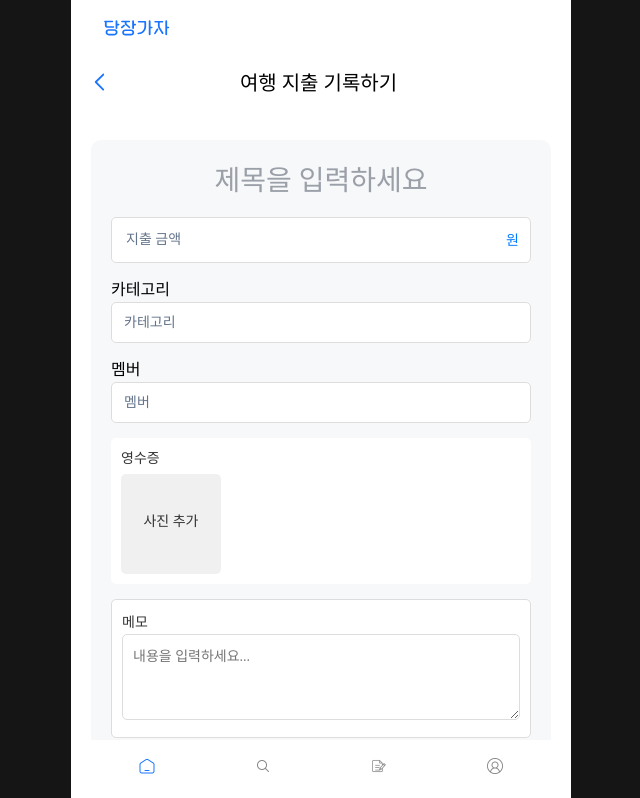
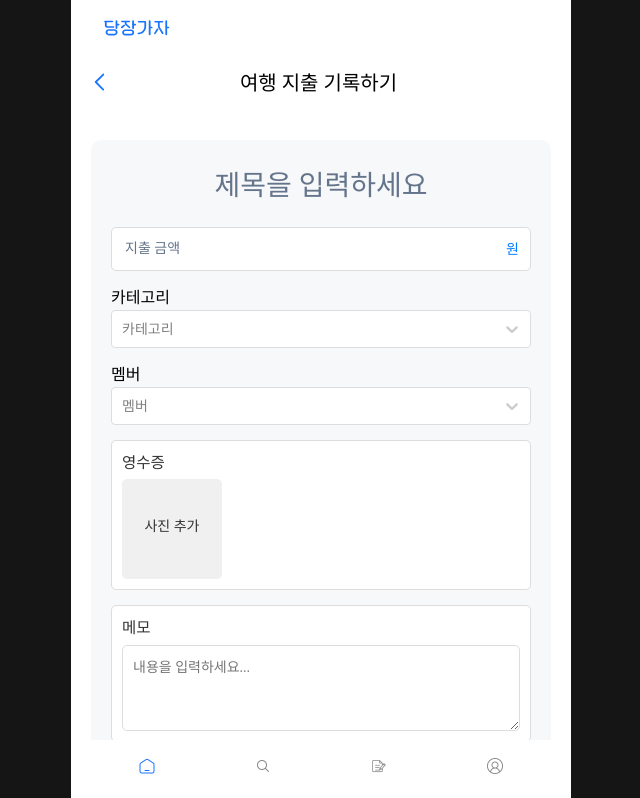
Before and after one commit to oculo0204/likelion_networking_2024, a React (Create React App) app: page /record in a window 1280 px wide. Shown: the top 798 px of the page, without its empty margins (319-959 px from the left). Built offline with nearby package versions, Linux system fonts and the light colour scheme; a web font is replaced by a local one; what chartjs-plugin-datalabels would draw is missing.

Commit message:
수정사항

```diff
--- a/package.json
+++ b/package.json
@@ -6,14 +6,15 @@
     "@testing-library/jest-dom": "^5.17.0",
     "@testing-library/react": "^13.4.0",
     "@testing-library/user-event": "^13.5.0",
-    "framer-motion": "^11.5.4",
     "chart.js": "^4.4.4",
     "chartjs-plugin-datalabels": "^2.2.0",
+    "framer-motion": "^11.5.4",
     "react": "^18.3.1",
     "react-chartjs-2": "^5.2.0",
     "react-dom": "^18.3.1",
     "react-router-dom": "^6.26.1",
     "react-scripts": "5.0.1",
+    "react-select": "^5.8.0",
     "sass": "^1.78.0",
     "web-vitals": "^2.1.4"
   },
--- a/src/assets/sass/section/record.scss
+++ b/src/assets/sass/section/record.scss
@@ -37,18 +37,89 @@
         }
     }
 
-    .report-section {
+    .record-section {
         background-color: #F7F8FA;
         padding: 20px;
         border-radius: 10px;
         margin-top: 120px;
 
-        h1 {
+        &.editing .input-field input {
+            font-size: 14px;
+        }
+
+        &.saved .show-amount {
+            font-size: 28px;
+            margin-bottom: 15px;
+            text-align: left;
+            color: #000000;
+            background-color: #F7F8FA;
+            border: none;
+            padding: 10px;
+            display: flex;
+            align-items: center;
+            margin-left: -7px;
+        }
+
+        &.saved .currency {
+            color: #007bff;
+            font-size: 28px;
+            margin-left: 8px;
+        }
+
+        .show-category {
+            display: flex;
+            align-items: center;
+            margin-left: auto;
+            font-size: 14px;
+            color: #007bff;
+
+            .category-item {
+                border: 1px solid #007bff;
+                border-radius: 10px;
+                padding: 5px 14px;
+            }
+        }
+
+        .show-member {
+            display: flex;
+            flex-direction: row;
+            align-items: center;
+            flex-wrap: wrap;
+            padding: 10px;
+            font-size: 14px;
+            border: 1px solid #ddd;
+            border-radius: 5px;
+            width: 100%;
+            box-sizing: border-box;
+            background-color: #ffffff;
+            margin-bottom: 15px;
+
+
+            .member-item {
+                margin-left: 4px;
+                margin-right: 2px;
+                border: 1px solid #007bff;
+                border-radius: 10px;
+                padding: 5px 10px;
+                color: #007bff;
+
+                &:first-child {
+                    margin-left: 250px;
+                }
+            }
+        }
+
+        .title-input {
             font-size: 28px;
             font-weight: bold;
             margin-bottom: 15px;
             text-align: center;
             color: #9a9fa8;
+            background-color: #F7F8FA;
+            border: none;
+            border-radius: 5px;
+            width: 100%;
+            padding: 10px;
         }
 
         .input-field {
@@ -58,7 +129,7 @@
             margin-bottom: 15px;
 
             input {
-                padding: 14px;
+                padding: 13px;
                 font-size: 14px;
                 border: 1px solid #ddd;
                 border-radius: 5px;
@@ -78,30 +149,31 @@
             position: relative;
             margin-bottom: 15px;
 
-            select {
+            .react-select__control {
                 width: 100%;
                 padding: 12px;
-                font-size: 14px;
+                font-size: 12px;
                 border: 1px solid #ddd;
                 border-radius: 5px;
-                appearance: none;
                 background: white;
             }
         }
 
-        .receipt {
+        .receipt,
+        .memo {
             display: flex;
             flex-direction: column;
             align-items: flex-start;
             margin-bottom: 15px;
             background-color: white;
+            border: 1px solid #ddd;
             border-radius: 5px;
             padding: 10px;
 
             label {
-                font-size: 14px;
+                font-size: 15.5px;
+                color: #333;
                 margin-bottom: 5px;
-                color: #333;
             }
 
             .photo-box {
@@ -114,10 +186,12 @@
                 border-radius: 5px;
                 cursor: pointer;
                 position: relative;
+                overflow: hidden;
+            }
 
             .uploaded-img {
-                    max-width: 100%;
-                    max-height: 100%;
+                width: 100px;
+                height: 100px;
                 border-radius: 5px;
             }
 
@@ -127,24 +201,8 @@
                 color: #333;
                 font-size: 14px;
             }
-            }
-        }
 
-
-        .memo {
-            background-color: white;
-            padding: 10px;
-            border: 1px solid #ddd;
-            border-radius: 5px;
-            margin-bottom: 15px;
-
-            label {
-                font-size: 14px;
-                color: #333;
-                margin-bottom: 5px;
-            }
-
-            textarea, .photo-box {
+            textarea {
                 width: 100%;
                 padding: 10px;
                 font-size: 14px;
@@ -152,22 +210,34 @@
                 border-radius: 5px;
                 background-color: #ffffff;
             }
+        }
 
+    }
+
+    .saved-section {
+        .input-field {
+            margin-top: 20px;
+        }
     }
 }
 
+// 버튼 스타일 섹션
 .buttons {
-        display: flex;
-        justify-content: space-between;
+    display: flex !important;
+    flex-direction: row !important;
+    justify-content: center !important;
+    align-items: center !important;
     margin-top: 20px;
+    gap: 10px;
 
     button {
-            width: 48%;
+        width: 50%;                      // 버튼의 너비를 각각 40%로 설정
         padding: 10px;
         font-size: 14px;
         border: none;
         border-radius: 5px;
         cursor: pointer;
+        text-align: center;              // 버튼 안의 텍스트도 중앙 정렬
 
         &.submit {
             background-color: #007bff;
@@ -181,4 +251,3 @@
         }
     }
 }
-}
--- a/src/components/Record/Record.jsx
+++ b/src/components/Record/Record.jsx
@@ -1,13 +1,15 @@
 import React, { useState } from 'react';
+import Select from 'react-select';
 import BackIcon from '../../assets/img/back_btn/Icon_back.svg';
 
 const Record = () => {
-    const [members] = useState({
-        '이해솔': false,
-        '이승원': false,
-        '박시윤': false
-    });
+    const [selectedMembers, setSelectedMembers] = useState([]);
+    const [selectedCategory, setSelectedCategory] = useState([]);
     const [selectedImage, setSelectedImage] = useState(null);
+    const [title, setTitle] = useState('');
+    const [amount, setAmount] = useState('');
+    const [memo, setMemo] = useState('');
+    const [isEditing, setIsEditing] = useState(true);
 
     const handleImageUpload = (e) => {
         const file = e.target.files[0];
@@ -16,49 +18,116 @@ const Record = () => {
         }
     };
 
+    const handleSave = () => {
+        setIsEditing(false);
+    };
+
+    const handleEdit = () => {
+        setIsEditing(true);
+    };
+
+    const memberOptions = [
+        { value: '이해솔', label: '이해솔' },
+        { value: '이승원', label: '이승원' },
+        { value: '박시윤', label: '박시윤' }
+    ];
+
+    const categoryOptions = [
+        { value: '교통', label: '교통' },
+        { value: '식사', label: '식사' },
+        { value: '숙소', label: '숙소' },
+        { value: '기타', label: '기타' }
+    ];
+
+    const customStyles = {
+        control: (provided) => ({
+            ...provided,
+            border: '1px solid #ddd',
+            boxShadow: 'none',
+            '&:hover': { border: '1px solid #ddd' }
+        }),
+        indicatorSeparator: () => ({
+            display: 'none'
+        }),
+        placeholder: (provided) => ({
+            ...provided,
+            fontSize: '14px'
+        }),
+        singleValue: (provided) => ({
+            ...provided,
+            fontSize: '14px'
+        }),
+        multiValue: (provided) => ({
+            ...provided,
+            fontSize: '14px'
+        }),
+        menu: (provided) => ({
+            ...provided,
+            fontSize: '14px'
+        })
+    };
+
     return (
+        <>
             <div className='Record_wrap container'>
                 {/* 상단 헤더 */}
                 <div className='back-btn'>
                     <a href='javascript:history.back()'>
                         <img src={BackIcon} alt="Back icon" className='back-btn-img'/>
                     </a>
-                <h1>여행 지출 기록하기</h1>
+                    <h1>{isEditing ? '여행 지출 기록하기' : title}</h1>
                 </div>
 
-            <div className="report-section">
+                {/* record-section */}
+                <div className={`record-section ${isEditing ? 'editing' : 'saved'}`}>
+                    {isEditing ? (
+                        <>
                             {/* 제목 입력 */}
-                <h1>제목을 입력하세요</h1>
+                            <input
+                                type="text"
+                                className="title-input"
+                                placeholder="제목을 입력하세요"
+                                value={title}
+                                onChange={(e) => setTitle(e.target.value)}
+                            />
 
                             {/* 금액 입력 */}
                             <div className="input-field">
-                    <input type="input" id="amount" placeholder="지출 금액" />
+                                <input
+                                    type="text"
+                                    placeholder="지출 금액"
+                                    value={amount}
+                                    onChange={(e) => setAmount(e.target.value)}
+                                />
                                 <span className="currency">원</span>
                             </div>
 
                             {/* 카테고리 드롭다운 */}
                             <div className="dropdown">
                                 <label htmlFor="category">카테고리</label>
-                    <select id="category">
-                        <option value="" disabled selected>카테고리</option>
-                        <option value="교통">교통</option>
-                        <option value="식사">식사</option>
-                        <option value="숙소">숙소</option>
-                        <option value="기타">기타</option>
-                    </select>
+                                <Select
+                                    id="category"
+                                    isMulti
+                                    options={categoryOptions}
+                                    value={selectedCategory}
+                                    onChange={(selectedOptions) => setSelectedCategory(selectedOptions || [])}
+                                    placeholder="카테고리"
+                                    styles={customStyles}
+                                />
                             </div>
 
-                {/* 멤버 드롭다운 */}
+                            {/* 멤버 멀티 셀렉트 */}
                             <div className="dropdown">
                                 <label htmlFor="member">멤버</label>
-                    <select id="member">
-                        <option value="" disabled selected>멤버</option>
-                        {Object.keys(members).map((member) => (
-                            <option key={member} value={member}>
-                                {member}
-                            </option>
-                        ))}
-                    </select>
+                                <Select
+                                    id="member"
+                                    isMulti
+                                    options={memberOptions}
+                                    value={selectedMembers}
+                                    onChange={(selectedOptions) => setSelectedMembers(selectedOptions || [])}
+                                    placeholder="멤버"
+                                    styles={customStyles}
+                                />
                             </div>
 
                             {/* 영수증 첨부 */}
@@ -84,16 +153,71 @@ const Record = () => {
                             {/* 메모 입력 */}
                             <div className="memo">
                                 <label htmlFor="memo">메모</label>
-                    <textarea id="memo" rows="4" placeholder="내용을 입력하세요..."></textarea>
+                                <textarea
+                                    id="memo"
+                                    rows="4"
+                                    placeholder="내용을 입력하세요..."
+                                    value={memo}
+                                    onChange={(e) => setMemo(e.target.value)}
+                                />
                             </div>
+                        </>
+                    ) : (
+                        <>
+                            {/* 저장 후 표시할 내용 */}
+                            {/* 금액 표시 */}
+                            <div className="show-amount">
+                                {amount}
+                                <span className="currency">원</span>
+                                <div className='show-category'>
+                                    {selectedCategory.map(cat => (
+                                        <span key={cat.value} className="category-item">{cat.label}</span>
+                                    ))}
+                                </div>
+                            </div>
+
+                            {/* 멤버 표시 */}
+                            <div className="show-member">멤버
+                                {selectedMembers.map(member => (
+                                    <span key={member.value} className="member-item">{member.label}</span>
+                                ))}
+                            </div>
+
+                            <div className="receipt">
+                                <label htmlFor="receipt">영수증</label>
+                                <div className="photo-box">
+                                    {selectedImage && (
+                                        <img src={selectedImage} alt="Receipt" className="uploaded-img" />
+                                    )}
+                                </div>
+                            </div>
+
+                            <div className="memo">
+                                <label htmlFor="memo">메모</label>
+                                <textarea
+                                    id="memo"
+                                    rows="4"
+                                    value={memo}
+                                    readOnly
+                                />
+                            </div>
+                        </>
+                    )}
                 </div>
 
                 {/* 버튼 영역 */}
                 <div className="buttons">
-                <button className="submit">저장</button>
-                <button className="cancel">취소</button>
+                    {isEditing ? (
+                        <>
+                            <button className="record-button submit" onClick={handleSave}>저장</button>
+                            <button className="record-button cancel">취소</button>
+                        </>
+                    ) : (
+                        <button className="record-button submit" onClick={handleEdit}>수정하기</button>
+                    )}
                 </div>
             </div>
+        </>
     );
 };
 
--- a/src/components/Report/Report.jsx
+++ b/src/components/Report/Report.jsx
@@ -8,6 +8,7 @@ Chart.register(ArcElement, BarElement, CategoryScale, LinearScale, Tooltip, Lege
 
 const Report = () => {
     const [modalOpen, setModalOpen] = useState(false);
+    const [collectedAmount, setCollectedAmount] = useState('');
 
     const spendingData = {
         labels: ['숙소', '식사', '술', '교통', '기타'],
@@ -263,11 +264,23 @@ const Report = () => {
             <div className="modal-content">
                 <p>여행 전 걷은 금액을 입력하세요</p>
                 <p className="small-text">걷은 금액과 지출액을 뺀 정산액을 알려드릴게요</p>
+
+                <input
+                    type="text"
+                    className="modal-input"
+                    placeholder="숫자만 입력하세요"
+                    value={collectedAmount}
+                    onChange={(e) => setCollectedAmount(e.target.value)}
+                />
                 <button onClick={closeModal} className="close-btn">✕</button>
+                <button className="complete-btn" onClick={() => { /* 정산 완료하기 버튼 클릭 시 로직 추가 */ }}>
+                    정산 완료하기
+                </button>
             </div>
         </div>
     </>
 )}
+
         </div>    );
 };
 
--- a/src/components/Settle/Settle.jsx
+++ b/src/components/Settle/Settle.jsx
@@ -33,7 +33,7 @@ const Settle = () => {
     };
 
     const totalCollected = 1000000;
-    const totalSpent = 1080000; // 금액 예시
+    const totalSpent = 980000; // 금액 예시
     const remainingAmount = totalCollected - totalSpent;
 
     return (
```
Also changed, not shown: src/assets/sass/section/report.scss (+28 -3 lines), src/assets/sass/section/settle.scss (+5 -2 lines), 1 other file (tests, documents, lock files or other folders). Lines whose indentation alone changed are shown as unchanged.
